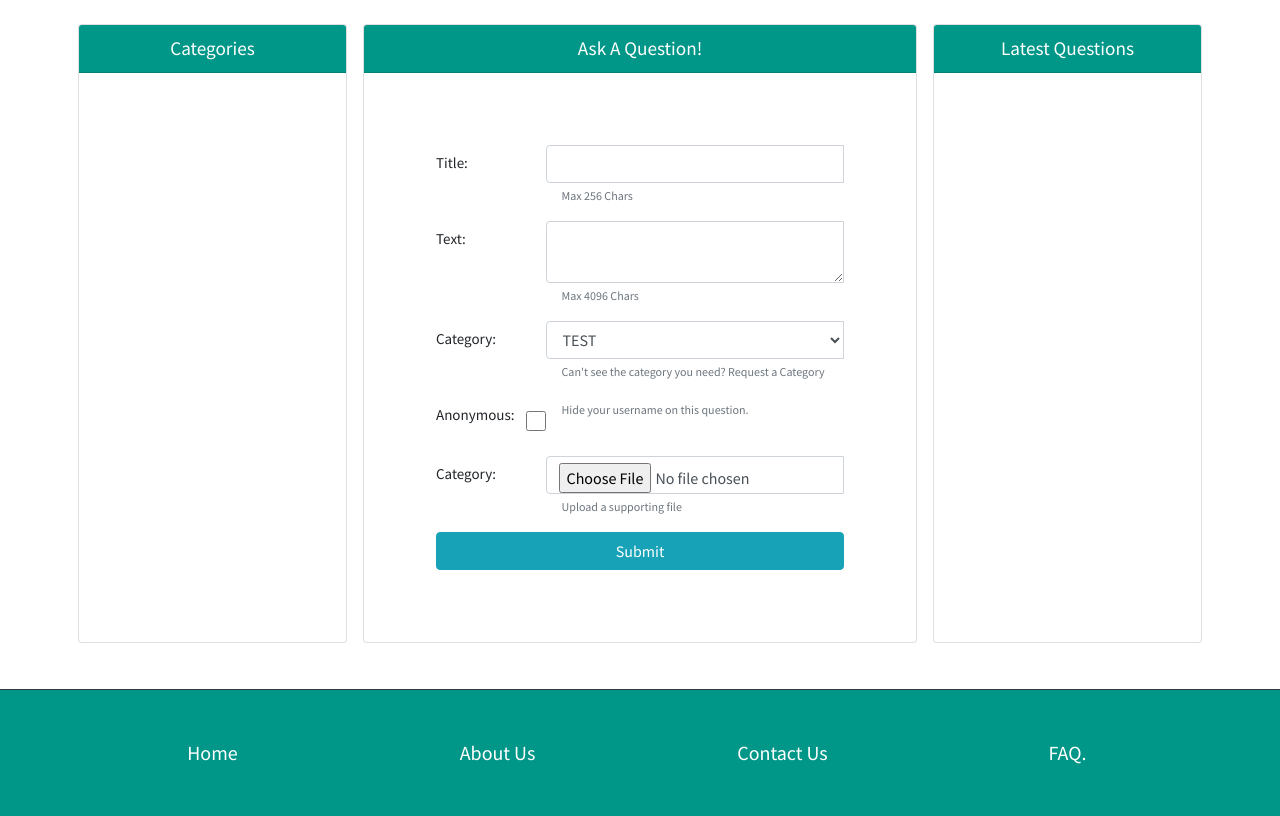
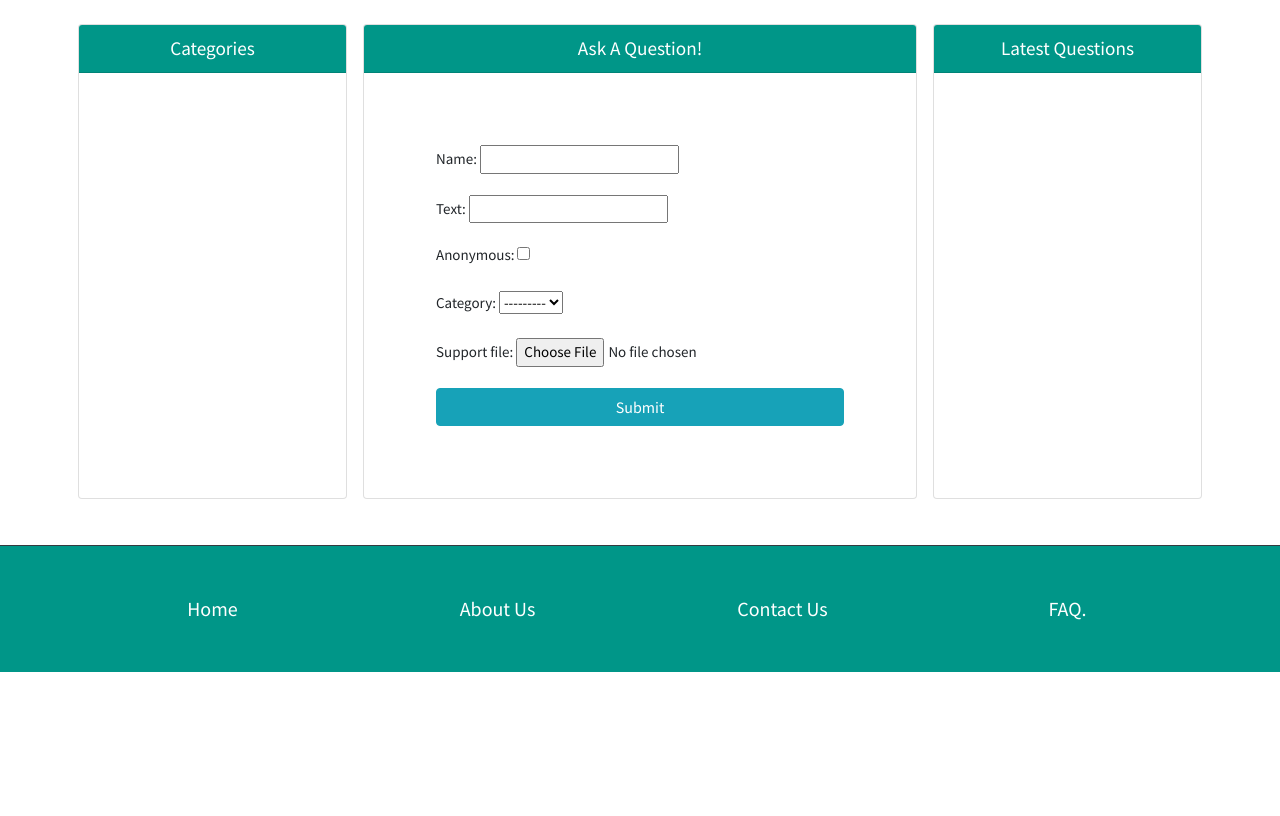
Before and after one commit to 2324127m/ask_students_project, a Django app: page /ask/ in a window 1280 px wide. Shown: the part 69-885 px from the top of the page. After the commit the page ends 741 px from the top, so only its background shows below. Run offline with Django 3.2, Linux system fonts and the light colour scheme; the visitor is signed in with stand-in values (Sample User, id 1); data that the repository does not hold is empty; some libraries are stand-ins or nearby versions.

Commit message:
Ask a question functionality

```diff
--- a/ask_students/forms.py
+++ b/ask_students/forms.py
@@ -24,17 +24,15 @@ class RequestCategoryForm(forms.ModelForm):
         exclude = ('slug',)
 
 class AskQuestionForm(forms.ModelForm):
-    name = forms.CharField(max_length=128, help_text="Enter your question title here!")
-    text = forms.CharField(max_length=4096, help_text="Enter your question as descriptively as possible, max char limit 4096")
-    anonymous = forms.BooleanField(widget=forms.CheckboxInput())
-    #posted = forms.DateTimeField(widget=forms.HiddenInput())
-    #user = forms.IntegerField(widget=forms.HiddenInput())
-    #category = forms.CharField(widget=forms.HiddenInput())
-    support_file = forms.FileField()
+    name = forms.CharField(max_length=128)
+    text = forms.CharField(max_length=4096)
+    anonymous = forms.BooleanField(widget=forms.CheckboxInput(), required=False)
+    category = forms.ModelChoiceField(required=True, queryset=Category.objects.all())
+    support_file = forms.FileField(required=False)
 
     class Meta:
         model = Question
-        exclude = ('posted', 'user', 'category',)
+        exclude = ('posted', 'user', 'answered', 'edited', 'views', )
 
 class AnswerForm(forms.ModelForm):
 	text = forms.CharField(max_length=4096, help_text="Enter you answer here", required=True)
--- a/ask_students/views.py
+++ b/ask_students/views.py
@@ -1,8 +1,8 @@
-import datetime
+import sys
+
 from django.shortcuts import render, redirect, reverse
 from django.utils import timezone
-from django.http import HttpResponse
-import sys
+from django.http import HttpResponse, HttpResponseRedirect
 
 from django.core.paginator import Paginator, InvalidPage
 
@@ -16,7 +16,7 @@ from ask_students.forms import UserProfileForm, RequestCategoryForm, AskQuestion
 from django.contrib.auth.decorators import login_required
 from registration.backends.simple.views import RegistrationView
 
-from datetime import timedelta
+from datetime import datetime, timedelta
 
 
 class MyRegistrationView(RegistrationView):
@@ -75,26 +75,33 @@ def category(request, category_name_slug):
 @login_required
 def add_question(request):
     context_dict = {}
-
+    categories = Category.objects.all()
     form = AskQuestionForm()
 
-    if request.method == "POST":
+    if request.method == 'POST':
         form = AskQuestionForm(request.POST)
-
         if form.is_valid():
-            question = form.save(commit = False)
+            question = form.save(commit = True)
             question.posted = datetime.now()
+            up = UserProfile.objects.get(user=request.user)
+            question.user = up
 
             if 'support_file' in request.FILES:
                 question.support_file = request.FILES['support_file']
 
-            return show_question(request)
+
+            question.save()
+            category_name = form.cleaned_data['category']
+            category_slug = Category.objects.get(name=category_name).slug
+            print(question.pk)
+            return HttpResponseRedirect(reverse('index'), request)
 
         else:
             # Display errors if question cannot be added
             print(form.errors)
 
     context_dict['form'] = form
+    context_dict['categories']=categories
 
     return render(request, 'ask_students/add_question.html', context_dict)
 
@@ -247,27 +254,19 @@ def search(request):
     if request.is_ajax():
         query = request.GET.get('term', '')
         queryset = Question.objects.filter(name__istartswith=query)
-
-        # Return only the top 7 viewed questions.
-        querylist = queryset.order_by('views')[:7]
         results = []
 
-        for result in querylist:
+        print("Search for " + query)
 
-            # Create a label and url for this result.
-            out = dict()
-            out['label'] = result.name
-            out['url'] = "/category/" + result.category.slug + "/" + str(result.id)
+        for result in queryset:
+            print(result.name)
+            results.append(result.name)
 
-            results.append(out)
-
-        # Dump this result and return to caller.
         data = json.dumps(results)
         mt = 'application/json'
 
         return HttpResponse(data, mt)
 
-    # This is not an AJAX request, render normal search page request.
     else:
         search_query = request.GET.get('q')
         context_dict = {}
--- a/templates/ask_students/add_question.html
+++ b/templates/ask_students/add_question.html
@@ -10,103 +10,13 @@
 {% endblock %}
 
 {% block body_block %}
+
 	<form role="form" class="p-4 p-lg-5" method="post" action=".">
         {% csrf_token %}
 
-        {% if form.non_field_errors %}
-            <div class="alert alert-danger" role="alert">
-            {% for error in form.non_field_errors %}
-                <strong> Warning! </strong> {{ error }} <br />
-            {% endfor %}
-            </div>
-        {% endif %}
+		{{ form.as_p }}
 
-        <div class="form-group row pd-3">
-            <label for="title-input" class="col-sm-3 col-lg-4 col-xl-3 col-form-label"> Title:</label>
-            <div class="input-group col-sm-9 col-lg-8 col-xl-9">
-                <input class="form-control {% if form.title.errors %} is-invalid {% endif %}"
-                       id="title-input" maxlength="30" name="title" type="text"
-                       aria-describedby="titleHelpBlock" required />
 
-                <small id="titleHelpBlock" class="form-text col-sm-12 text-muted px-3">
-                    Max 256 Chars
-                </small>
-                <div class="invalid-feedback">
-                    {{ form.title.errors }}
-                </div>
-            </div>
-        </div>
-
-        <div class="form-group row pd-3">
-            <label for="text-input" class="col-sm-3 col-lg-4 col-xl-3 col-form-label"> Text:</label>
-            <div class="input-group col-sm-9 col-lg-8 col-xl-9">
-                <textarea class="form-control {% if form.title.errors %} is-invalid {% endif %}"
-                       id="text-input" maxlength="1024" name="text" type="text"
-                       aria-describedby="textHelpBlock" required ></textarea>
-
-                <small id="textHelpBlock" class="form-text col-sm-12 text-muted px-3">
-                    Max 4096 Chars
-                </small>
-                <div class="invalid-feedback">
-                    {{ form.text.errors }}
-                </div>
-            </div>
-        </div>
-
-        <div class="form-group row pd-3">
-            <label for="category-input" class="col-sm-3 col-lg-4 col-xl-3 col-form-label"> Category:</label>
-            <div class="input-group col-sm-9 col-lg-8 col-xl-9">
-                <select class="form-control {% if form.title.errors %} is-invalid {% endif %}"
-                       id="category-input" maxlength="1024" name="text" type="select"
-                       aria-describedby="textHelpBlock" required >
-                    <option>TEST</option>
-
-                </select>
-
-                <small id="textHelpBlock" class="form-text col-sm-12 text-muted px-3">
-                    Can't see the category you need? Request a Category
-                </small>
-                <div class="invalid-feedback">
-                    {{ form.category.errors }}
-                </div>
-            </div>
-        </div>
-
-        <div class="form-group row pd-3">
-            <label for="anonymous-input" class="col-sm-3 col-lg-4 col-xl-3 col-form-label"> Anonymous:</label>
-            <div class="input-group col-sm-9 col-lg-8 col-xl-9">
-                <input class="form-control form-check-input {% if form.title.errors %} is-invalid {% endif %}"
-                       id="anonymous-input" name="anonymous" type="checkbox"
-                       aria-describedby="textHelpBlock" value="1" required />
-
-                <br/>
-                <small id="textHelpBlock" class="form-text col-sm-12 text-muted px-3">
-                    Hide your username on this question.
-                </small>
-                <div class="invalid-feedback">
-                    {{ form.category.errors }}
-                </div>
-            </div>
-        </div>
-
-        <div class="form-group row pd-3">
-            <label for="file-input" class="col-sm-3 col-lg-4 col-xl-3 col-form-label"> Category:</label>
-            <div class="input-group col-sm-9 col-lg-8 col-xl-9">
-                <input class="form-control {% if form.title.errors %} is-invalid {% endif %}"
-                       id="category-input" maxlength="1024" name="file" type="file"
-                       aria-describedby="textHelpBlock"/>
-
-                <small id="textHelpBlock" class="form-text col-sm-12 text-muted px-3">
-                    Upload a supporting file
-                </small>
-                <div class="invalid-feedback">
-                    {{ form.category.errors }}
-                </div>
-            </div>
-        </div>
-
-        <script src="https://www.google.com/recaptcha/api.js" async defer></script>
-        <div class="my-3 g-recaptcha" data-sitekey="6LdGLJcUAAAAANAoIympAVqgNGkmOR_7p3uN2F_S"></div>
 
         <button type="submit" class="btn btn-info col-12">Submit</button>
     </form>
```
